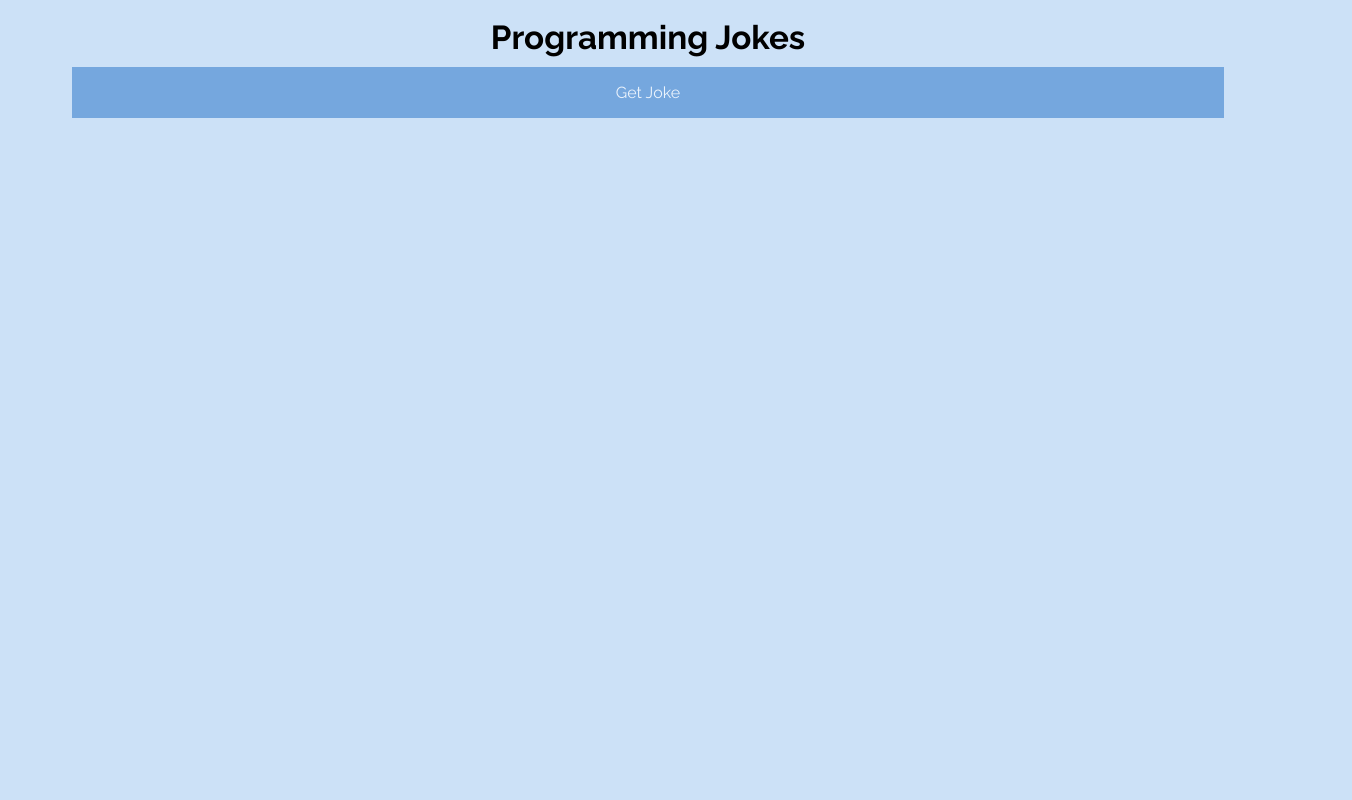
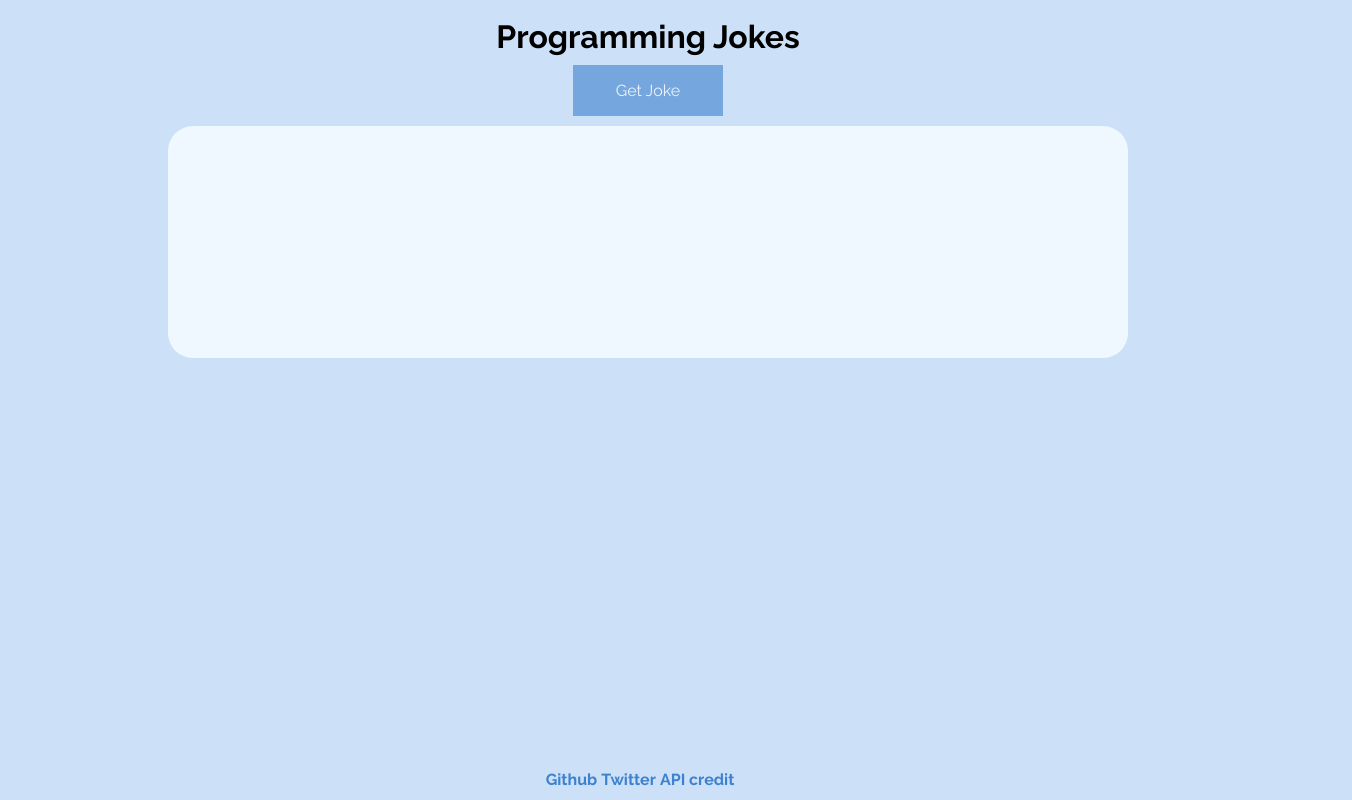
Before and after one commit to martacpt/Jokes, a plain HTML site: page index.html in a window 1280 px wide. Shown: the whole page, 1352 px wide, since content can reach past the window. Drawn offline with Linux system fonts and the light colour scheme.

Commit message:
final touches

```diff
--- a/index.html
+++ b/index.html
@@ -4,6 +4,10 @@
     <meta charset="UTF-8" />
     <meta http-equiv="X-UA-Compatible" content="IE=edge" />
     <meta name="viewport" content="width=device-width, initial-scale=1.0" />
+    <link
+      rel="stylesheet"
+      href="https://maxcdn.bootstrapcdn.com/font-awesome/4.4.0/css/font-awesome.min.css"
+    />
     <link rel="preconnect" href="https://fonts.googleapis.com" />
     <link rel="preconnect" href="https://fonts.gstatic.com" crossorigin />
     <link
@@ -17,9 +21,13 @@
     <div>
       <h1>Programming Jokes</h1>
       <button id="getjoke">Get Joke</button>
+      <section id="joke"></section>
     </div>
-    <section id="joke"></section>
-
+    <footer>
+      <a href="https://github.com/martacpt" target="_blank">Github</a>
+      <a href="https://twitter.com/martacpt_" target="_blank">Twitter</a>
+      <a href="https://sv443.net/jokeapi/v2/" target="_blank">API credit</a>
+    </footer>
     <script src="app.js"></script>
   </body>
 </html>
--- a/style.css
+++ b/style.css
@@ -1,12 +1,14 @@
 * {
   background-color: rgb(204, 225, 247);
   font-family: "Raleway", sans-serif;
-  font-size: 1.2em;
+  font-size: 16px;
   width: 100%;
 }
 div {
-  margin: auto;
-  width: 90%;
+  display: flex;
+  flex-direction: column;
+  justify-content: center;
+  align-items: center;
 }
 
 h1 {
@@ -14,24 +16,32 @@ h1 {
   padding-bottom: 10px;
   margin: auto;
   text-align: center;
+  font-size: 2rem;
 }
 
 section {
   padding: 16px 32px;
-
   font-size: 1rem;
   margin: auto;
-  width: 100%;
   text-align: center;
+  width: 70%;
+  display: flex;
+  justify-content: center;
+  align-content: center;
+  text-align: center;
+  height: 200px;
+  background-color: aliceblue;
+  border-radius: 25px;
+  align-items: center;
 }
 
 button {
   background-color: #3d81cf;
   border: none;
+  width: 150px;
   color: white;
   padding: 16px 32px;
   text-align: center;
-  font-size: 16px;
   margin-bottom: 10px;
   opacity: 0.6;
   transition: 0.3s;
@@ -42,3 +52,20 @@ button {
 button:hover {
   opacity: 1;
 }
+
+footer {
+  position: fixed;
+  left: 0;
+  bottom: 0px;
+  width: 100%;
+  height: 30px;
+  color: rgb(204, 225, 247);
+  text-align: center;
+}
+
+a {
+  color: #3d81cf;
+  font-style: none;
+  text-decoration: none;
+  font-weight: 700;
+}
```
